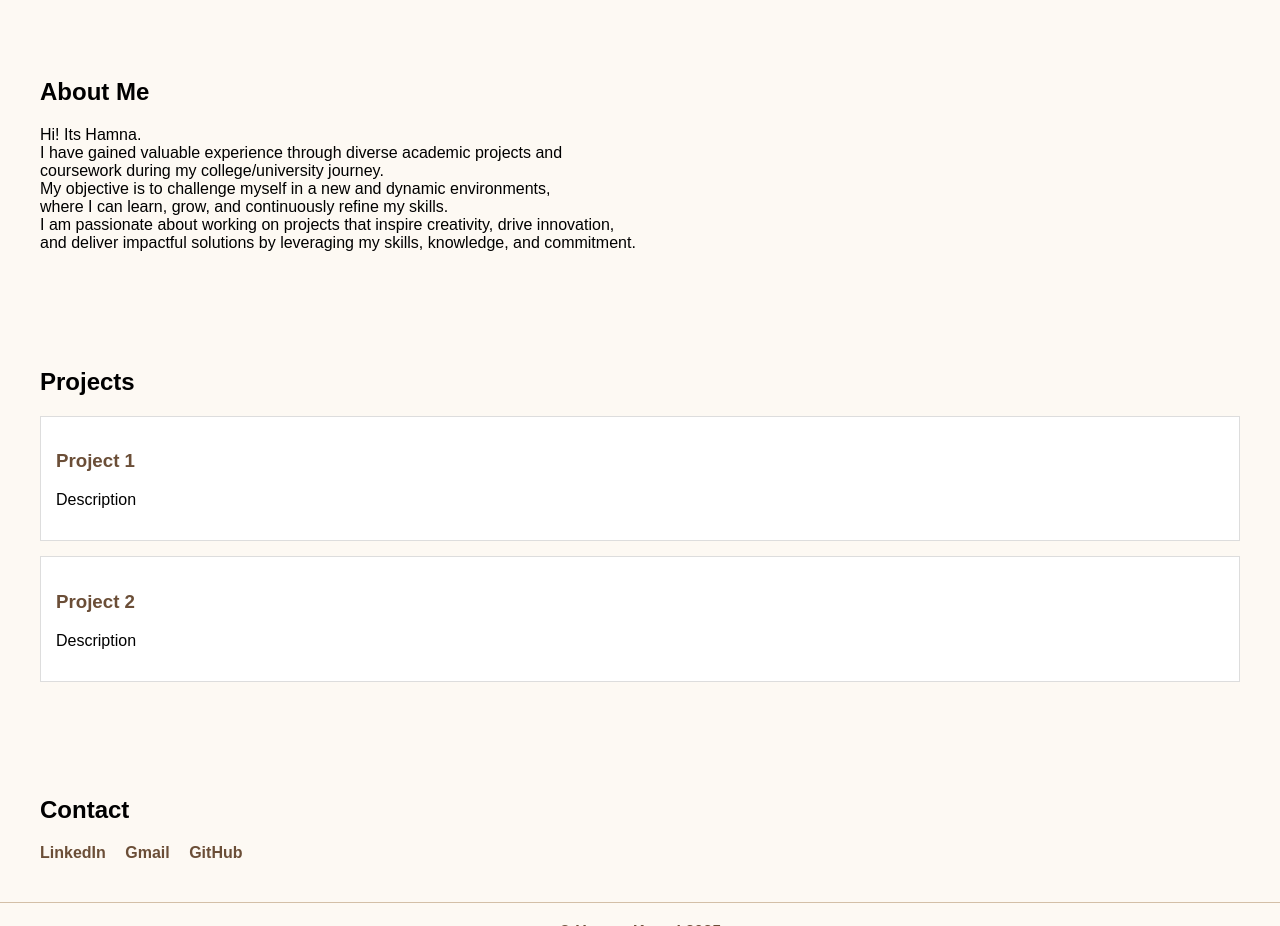
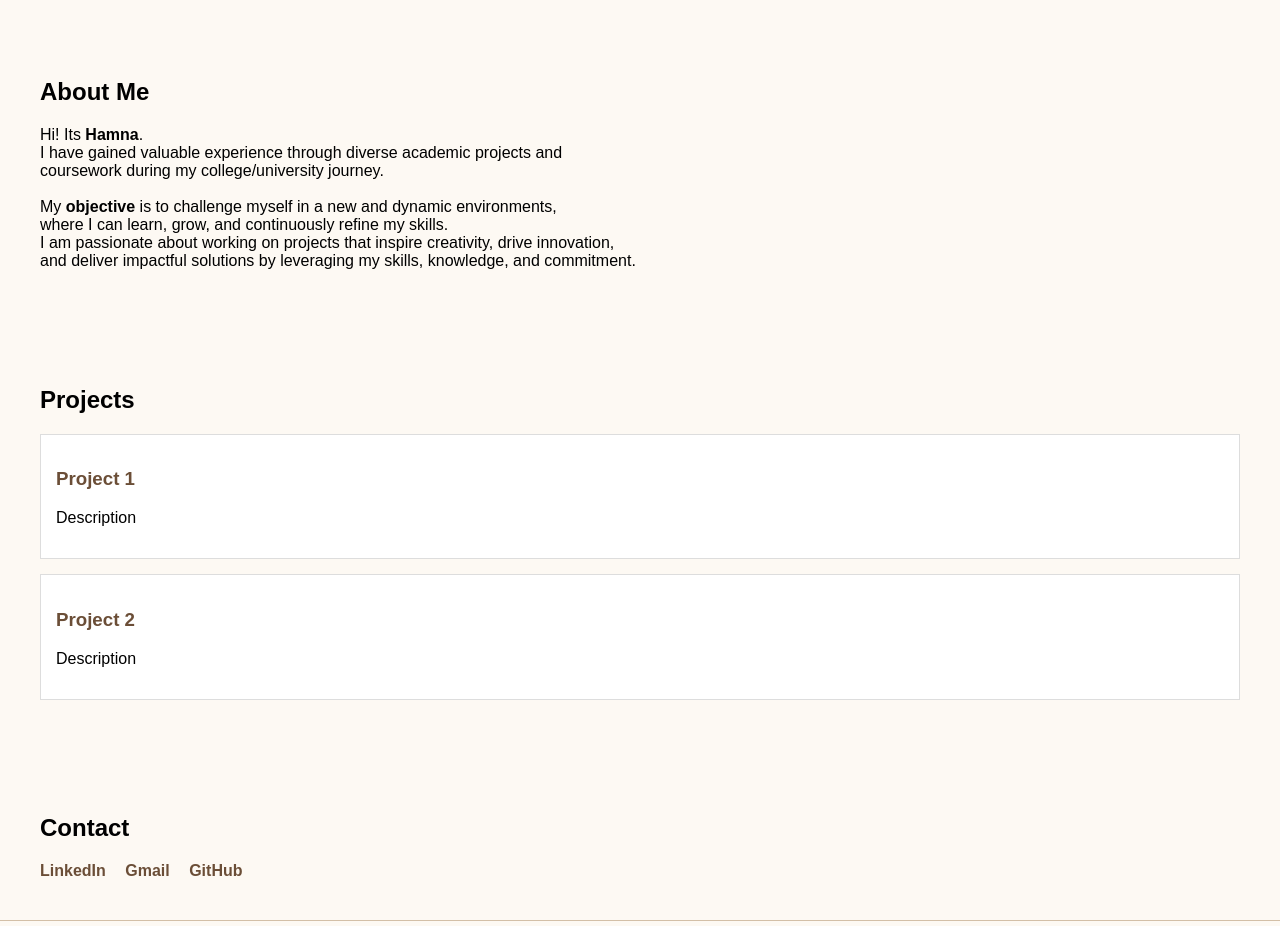
Before and after one commit to kamalhamna/CreativeThread, a plain HTML site: page index.html in a window 1280 px wide. Shown: the part 800-1726 px from the top of the page. Drawn offline with Linux system fonts and the light colour scheme.

Commit message:
Update index.html

```diff
--- a/index.html
+++ b/index.html
@@ -33,9 +33,9 @@
 <section id="about" class="section about-section">
     <h2>About Me</h2>
     <p>
-        Hi! Its Hamna.<br>
-        I have gained valuable experience through diverse academic projects and<br> coursework during my college/university journey.<br>
-        My objective is to challenge myself in a new and dynamic environments, <br>where I can learn, grow, and continuously refine my skills.<br>
+        Hi! Its <strong>Hamna</strong>.<br>
+        I have gained valuable experience through diverse academic projects and<br> coursework during my college/university journey.<br><br>
+        My <strong>objective </strong>is to challenge myself in a new and dynamic environments, <br>where I can learn, grow, and continuously refine my skills.<br>
         I am passionate about working on projects that inspire creativity, drive innovation, <br>and deliver impactful solutions by leveraging my skills, knowledge, and commitment.
 
     </p>
```
